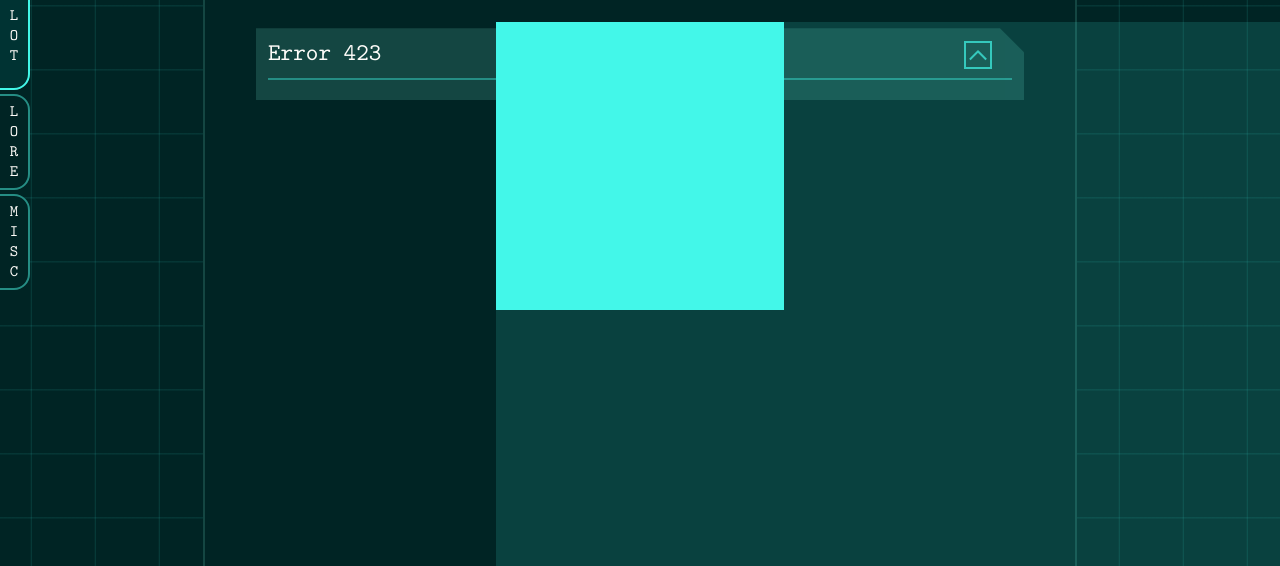
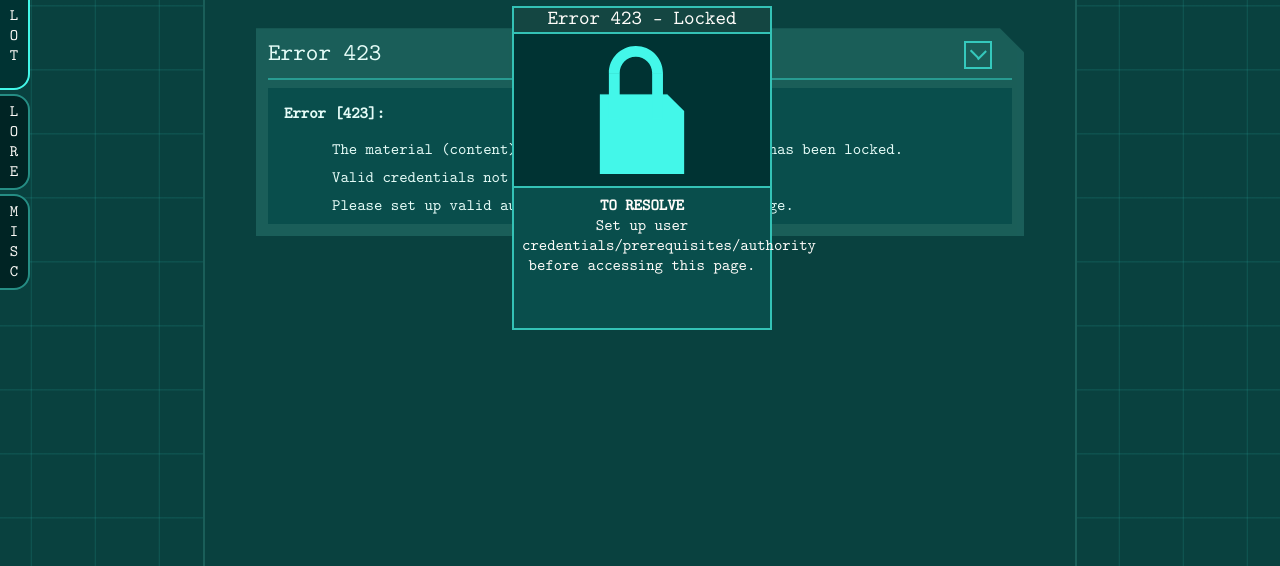
Before and after one commit to idi0cy/deicidiumPage, a plain HTML site: page pages/notwithstanding/whatisfootnote6a.html in a window 1280 px wide. Shown: the part 234-800 px from the top of the page. Drawn offline with Linux system fonts and the light colour scheme; a web font is replaced by a local one.

Commit message:
working on cooler popup for my page that says the error cooler

```diff
--- a/homepageCSS.css
+++ b/homepageCSS.css
@@ -2192,19 +2192,70 @@ input::placeholder {
 
 .firstErrorPopup {
     position:fixed;
-    height:288px;
-    width:288px;
+    height:320px;
+    width:256px;
     z-index:40;
-    background-color:var(--baseColour);
+    background-color:var(--quinaryColour);
     top:50%;
     left:50%;
-    margin-top:-144px;
-    margin-left:-144px;
-}
-/* We're so back */
+    margin-top:-160px;
+    margin-left:-128px;
+    z-index:27;
+    border: 2px solid var(--secondaryColour);
+}
 .errorBackground {
     position:fixed;
+    top:0;
+    left:0;
     width:100%;
     height:100%;
     background-color: var(--sideNavColourTrans);
-}
+    z-index:25;
+}
+.errorTopBar {
+    margin:0;
+    width:100%;
+    height:24px;
+    background-color:var(--quaternaryColour);
+
+    border-bottom-width:2px;
+    border-top-width:0px;
+    border-left-width:0px;
+    border-right-width:0px;
+    border-style:solid;
+    border-color:var(--secondaryColour);
+
+    line-height:24px;
+    font-size:20px;
+    text-align:center;
+}
+.padLock {
+    margin-top:12px;
+    width:100%;
+    display:flex;
+    justify-content: center;
+    padding-bottom:12px;
+
+    border-bottom-width:2px;
+    border-top-width:0px;
+    border-left-width:0px;
+    border-right-width:0px;
+    border-style:solid;
+    border-color:var(--secondaryColour);
+}
+#padlockSVG {
+    width:128px;
+    height:128px;
+    cursor: pointer;
+}
+
+.errorInstruct {
+    height:124px;
+    width:calc(100% - 16px);
+    background-color:var(--sideNavColourTrans);
+    padding:8px;
+    text-align:center;
+}
+.moreFontSize {
+
+}
--- a/pages/notwithstanding/whatisfootnote6a.html
+++ b/pages/notwithstanding/whatisfootnote6a.html
@@ -241,8 +241,25 @@
             </div>
         </div>
 
-        <div class="firstErrorPopup">
-            <div class="errorBackground"></div>
+
+        <div class="errorBackground">
+            <div class="firstErrorPopup">
+                <div class="errorTopBar">Error 423 - Locked</div>
+
+                <div class="padLock">
+                    <?xml version="1.0" encoding="utf-8"?>
+                    <svg id="padlockSVG" xmlns="http://www.w3.org/2000/svg" viewBox="123.025 91.4276 276.002 420.4724" width="276.002px" height="420.4724px" xmlns:bx="https://boxy-svg.com" color="rgb(67, 247, 233)">
+                        <path style="fill: currentColor; stroke: currentColor;" d="M 123.025 250.464 H 344.209 L 399.027 305.282 V 511.9 H 399.027 V 511.9 H 123.025 V 511.9 H 123.025 V 250.464 H 123.025 V 250.464 Z" bx:shape="rect 123.025 250.464 276.002 261.436 3 0 0 1 54.818 54.818 3 0 0 3 0 0 2@e1ff39d1" class="logoColourChange"/>
+                        <g transform="matrix(1.0961710214614868, 0, 0, 1.0961710214614868, -7.985106945037842, 41.56020736694336)" class="logoColourChange">
+                            <path d="M 265.643 6.479 C 266.647 6.479 267.646 6.497 268.64 6.533 C 268.485 17.31 268.282 28.123 268.053 38.949 C 267.254 38.91 266.452 38.891 265.643 38.891 C 238.791 38.891 217.023 60.659 217.023 87.511 C 217.033 114.356 238.798 136.114 265.643 136.114 C 265.683 136.114 265.722 136.114 265.762 136.114 C 265.536 146.99 265.342 157.808 265.198 168.543 C 220.65 168.303 184.611 132.115 184.611 87.511 C 184.611 42.758 220.891 6.479 265.643 6.479 Z" style="fill: currentColor; stroke: currentColor; stroke-width: 0px; transform-origin: 226.626px 87.511px 0px;" transform="matrix(0.013376, 0.999911, -0.999911, 0.013376, 0, 0)" class="logoColourChange"/>
+                            <rect x="146.174" y="126.669" width="32.403" height="134.943" style="fill: currentColor; stroke-width: 0px; stroke: currentColor;" class="logoColourChange"/>
+                            <rect x="275.806" y="126.839" width="32.403" height="134.943" style="fill: currentColor; stroke-width: 0px; stroke: currentColor;" class="logoColourChange"/>
+                        </g>
+                    </svg>
+                </div>
+
+                <div class="errorInstruct"><strong class="moreFontSize">TO RESOLVE</strong><br>Set up user credentials/prerequisites/authority before accessing this page.</div>
+            </div>
         </div>
 
         <div class="mainBody">
@@ -269,7 +286,7 @@
                                     <div class="foldingHeader">
                                         <div class="foldHeader1">Error 423</div>
                                         <div class="foldingArrow" onclick="foldSection_type2('zeroth')">
-                                            <div class="foldingArrowContainer zeroth">
+                                            <div class="foldingArrowContainer zeroth open">
                                                 <div class="foldArrow1"></div>
                                                 <div class="foldArrow2"></div>
                                             </div>
@@ -277,8 +294,8 @@
                                     </div>
                                     <div class="horizontalLine2"></div>
 
-                                    <div class="foldingContent zeroth">
-                                        <div class="contentFoldWrapper">
+                                    <div class="foldingContent zeroth open">
+                                        <div class="contentFoldWrapper open">
                                             <p><strong>Error [423]:</strong></p>
                                             <p class="indented lessMargin">The material (content) you are attempting to access has been locked.</p>
                                             <p class="indented lessMargin">Valid credentials not acquired.</p>
```
